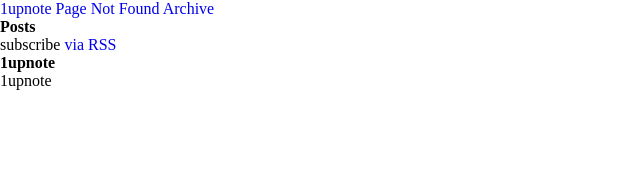
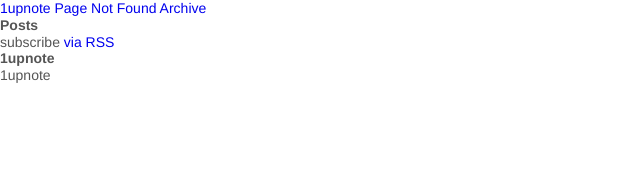
Before and after one commit to woneob/1upnote, a Jekyll site: the page built from index.html, in a window 1280 px wide. Shown: the top 192 px of the page, without its empty margins (0-640 px from the left). Built offline with Jekyll 4.4.1, drawn with Linux system fonts in a browser that asks for light colours.

Commit message:
`html`, `body` 기본 스타일 추가

```diff
--- a/assets/styles/style.scss
+++ b/assets/styles/style.scss
@@ -22,3 +22,15 @@
 
 $base: '/assets/images';
 $ui: $base + '/ui';
+
+html {
+    background-color: #fff;
+    font-size: 62.5%;
+}
+
+body {
+    font-size: 1.4rem;
+    line-height: 1.2;
+    font-family: Helvetica, Arial, sans-serif;
+    color: #555;
+}
```
